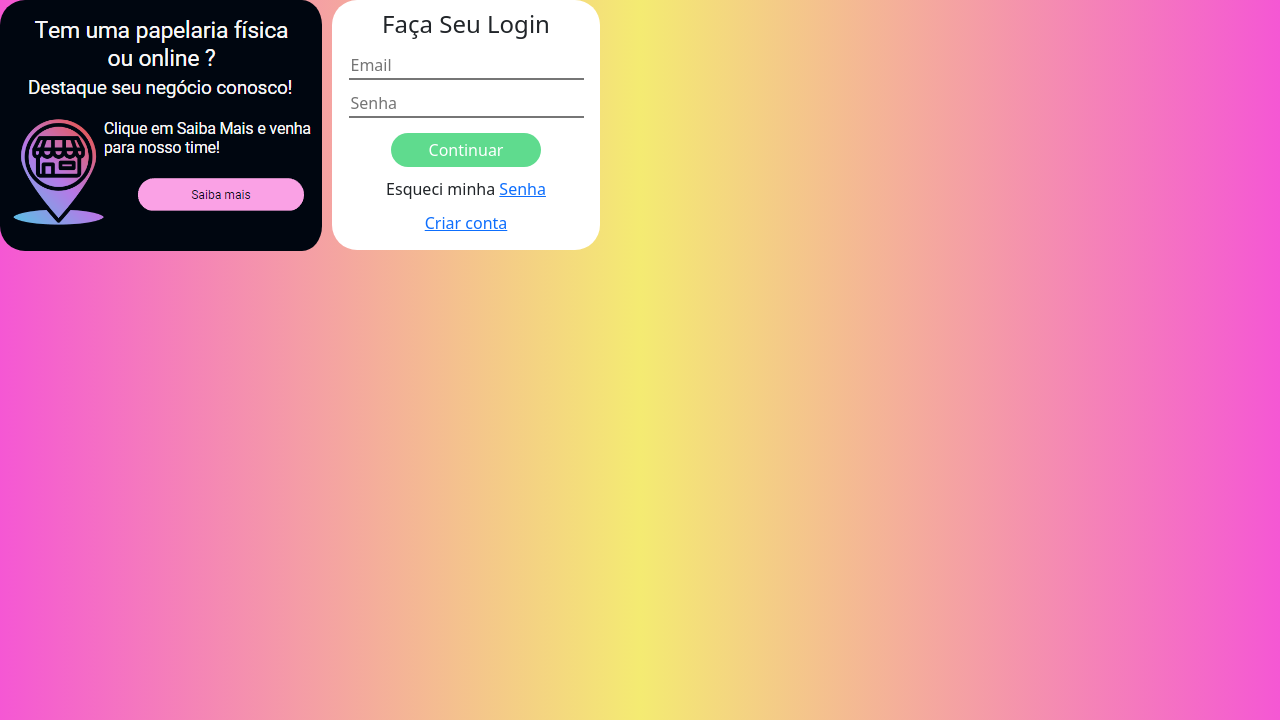
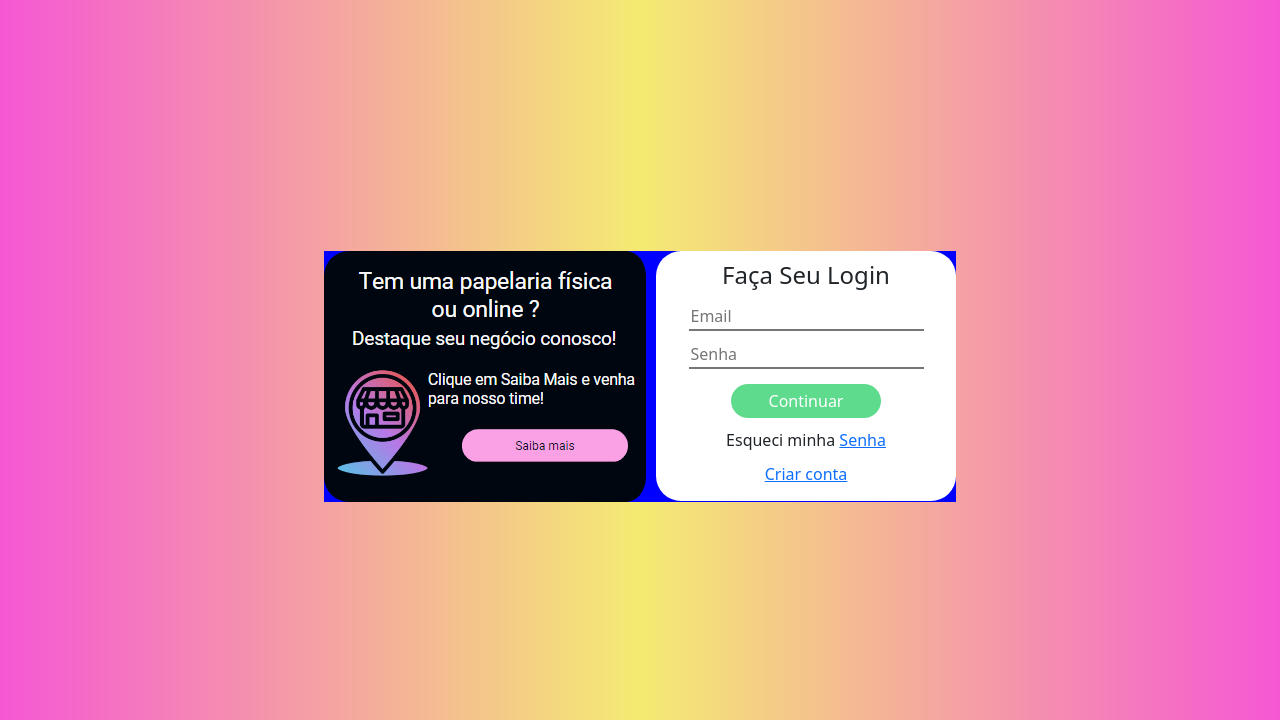
Before and after one commit to Gabriel-Joquebidis-Farias/TCC, a PHP site: page /login.html in a window 1280 px wide. Shown: the part 80-800 px from the top of the page. Run offline with PHP 8.4, Linux system fonts and the light colour scheme.

Commit message:
centralizando o login

```diff
--- a/Codigos/Cadastro.html
+++ b/Codigos/Cadastro.html
@@ -47,7 +47,7 @@
   </nav>
 
   <div class="loginCadastro">
-      <div class="limitador">
+
         <div class="containerLogin">
           <form class="formCadastro">
             <h4 class="espacoTop">Cadastrar</h4>
@@ -88,7 +88,7 @@
 
           </form>
         </div>
-      </div>
+
     </div>
 
 
--- a/Codigos/login.html
+++ b/Codigos/login.html
@@ -45,7 +45,6 @@
     </div>
   </nav>
         <div class="loginCadastro">
-            <div class="limitador">
               <div class="containerLogin">
                 <div class="imglogin">
                   <img class="imglogin" src="imagens/imgLogin.png" alt="img">
@@ -85,7 +84,7 @@
                 </form>
               </div>
 
-            </div>
+
 
               </div>
 
--- a/Codigos/style.css
+++ b/Codigos/style.css
@@ -47,11 +47,7 @@ padding-bottom: 4%;
 .semBroda{
     border: 0px;
 }
-.containerLogin{
-    display: flex;
-    text-align: center;
 
-}
 .formLogin{
     background-color: white;
     border-radius: 25px;
@@ -72,6 +68,21 @@ padding-bottom: 4%;
 }
 .loginCadastro{
     display: flex;
+    text-align: center;
+    justify-content: center;
+    background-color: black;
+    position: relative;
+}
+.containerLogin{
+    display: flex;
+    position: absolute;
+    background-color:  blue;
+    /*centralizar*/
+    top: 50%;
+    transform: translateY(100%);
+
+
+
 }
 .input100{
     border-top: none;
@@ -92,10 +103,7 @@ padding-top: 10px;
 .tamanhoNav{
     height: 50px;
 }
-.limitador{
-    height: 600px;
-    width: 600px;
-}
+
 .formCadastro{
     background-color: white;
     border-radius: 25px;
@@ -225,6 +233,7 @@ padding-top: 10px;
 
 
 
+
 /*-----------------------Responsividade-----------------*/
 @media (max-width:992px) and (min-width:576px){
     .PlanoBasico{
```
